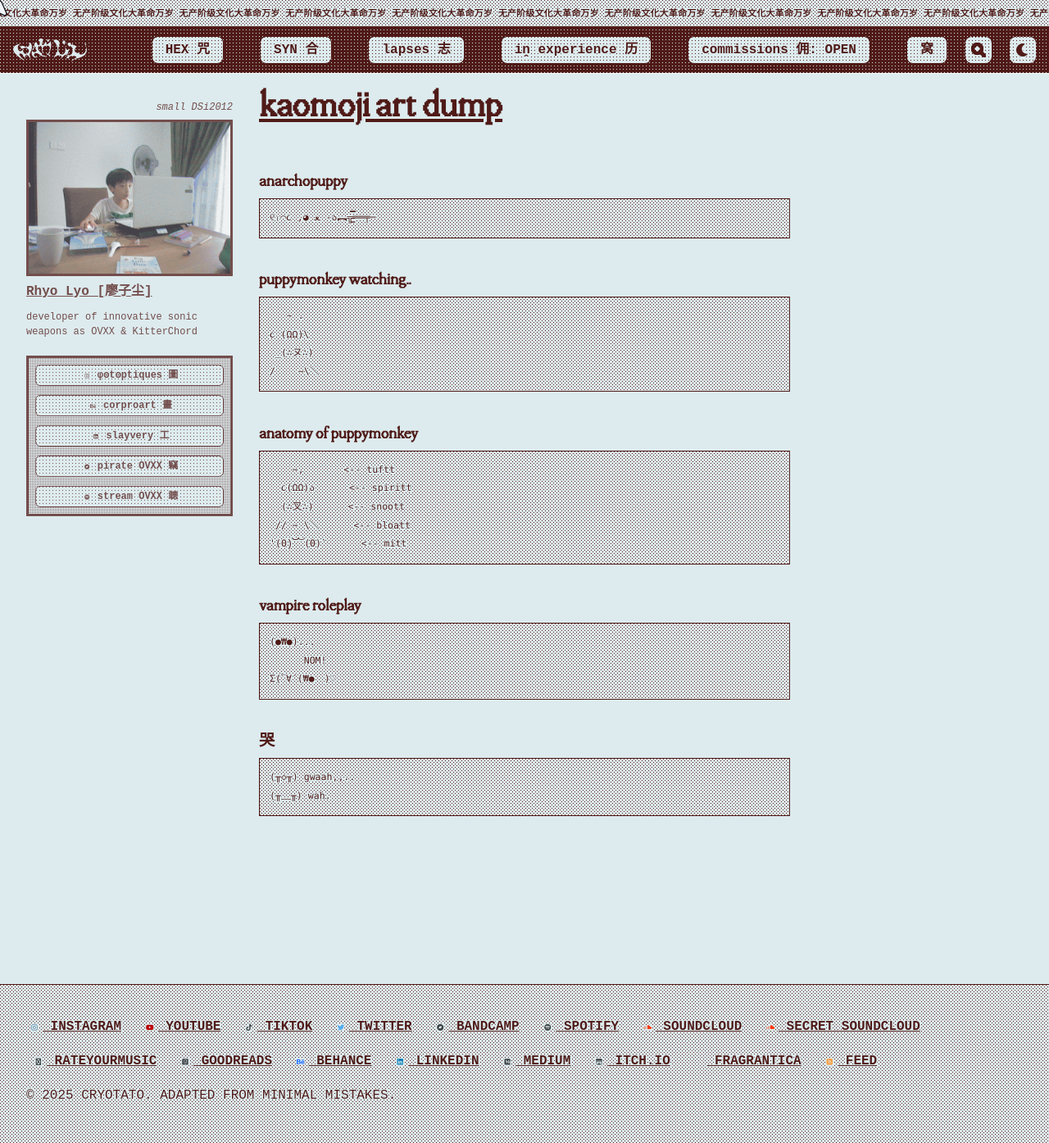
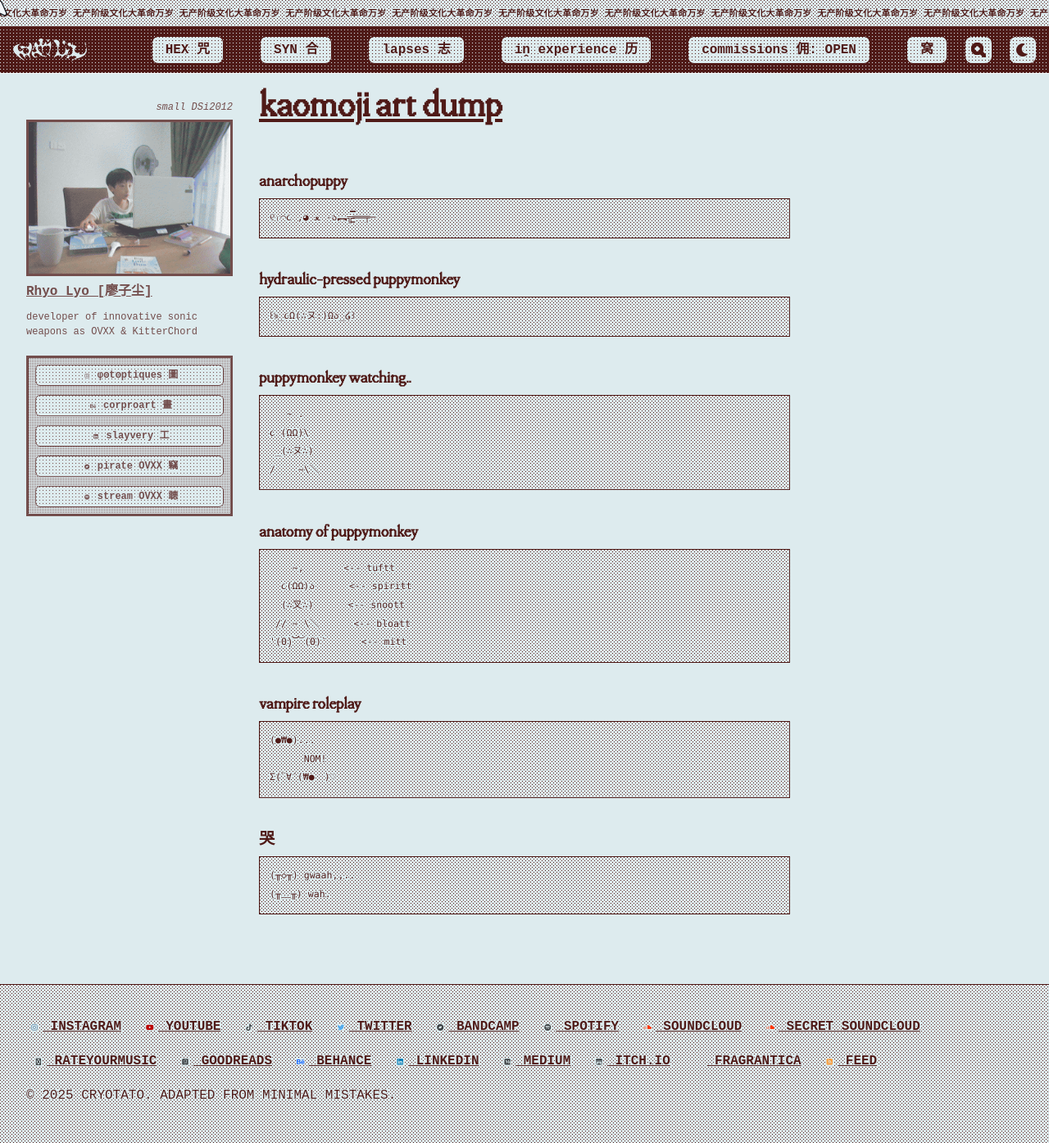
Before and after one commit to cryotato/cryotato.github.io, a Jekyll site: the page built from _pages/kaomojis.md, in a window 1280 px wide and 1395 px high. Shown: the whole window at 82% size. Built offline with Jekyll 4.4.1, drawn with Linux system fonts in a browser that asks for light colours; cached includes are drawn as plain includes; some web fonts are replaced.

Commit message:
Update kaomojis.md

```diff
--- a/_pages/kaomojis.md
+++ b/_pages/kaomojis.md
@@ -6,6 +6,11 @@ title: kaomoji art dump
 
 ~~~
 ୧₍⌒૮ ,◕ ﻌ -ა︻╦̵̵͇̿̿══╤─
+~~~
+
+### hydraulic-pressed puppymonkey
+~~~
+꒰ঌ_૮Ω(∴ヌ:)Ωა_໒꒱
 ~~~
 
 ### puppymonkey watching..
```
